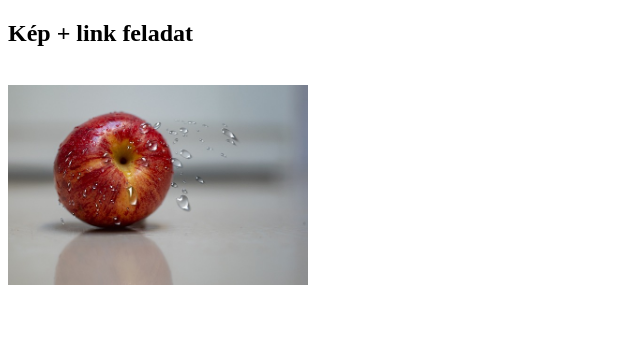
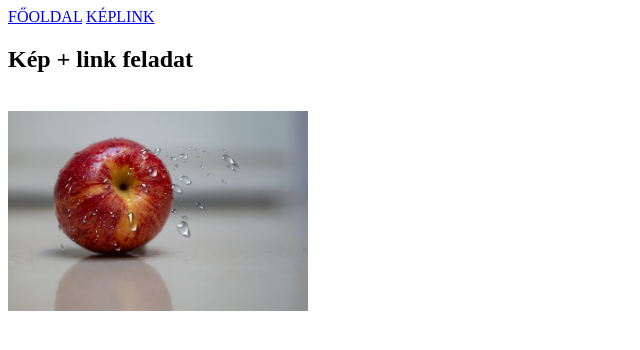
Before and after one commit to Siposkevin195/weboldalam, a plain HTML site: page keplink.html in a window 1280 px wide. Shown: the whole page, without its empty margins (0-640 px from the left). Drawn offline with Linux system fonts and the light colour scheme.

Commit message:
navigáció

```diff
--- a/keplink.html
+++ b/keplink.html
@@ -6,6 +6,10 @@
     <title>Kép + link feladat</title>
 </head>
 <body>
+    <nav>
+        <a href="index.html">FŐOLDAL</a>
+        <a href="keplink.html">KÉPLINK</a>
+    </nav>
     <h2>Kép + link feladat</h2> <!--2-es szintű címsor-->
     <br> <!--sotörés-->
     <a href="https://hu.wikipedia.org/wiki/Alma_(n%C3%B6v%C3%A9nynemzets%C3%A9g)" target="_blank"><img src="img/alma.jpg.jpg" alt="alma" title="alma" width="300"></a>
```
